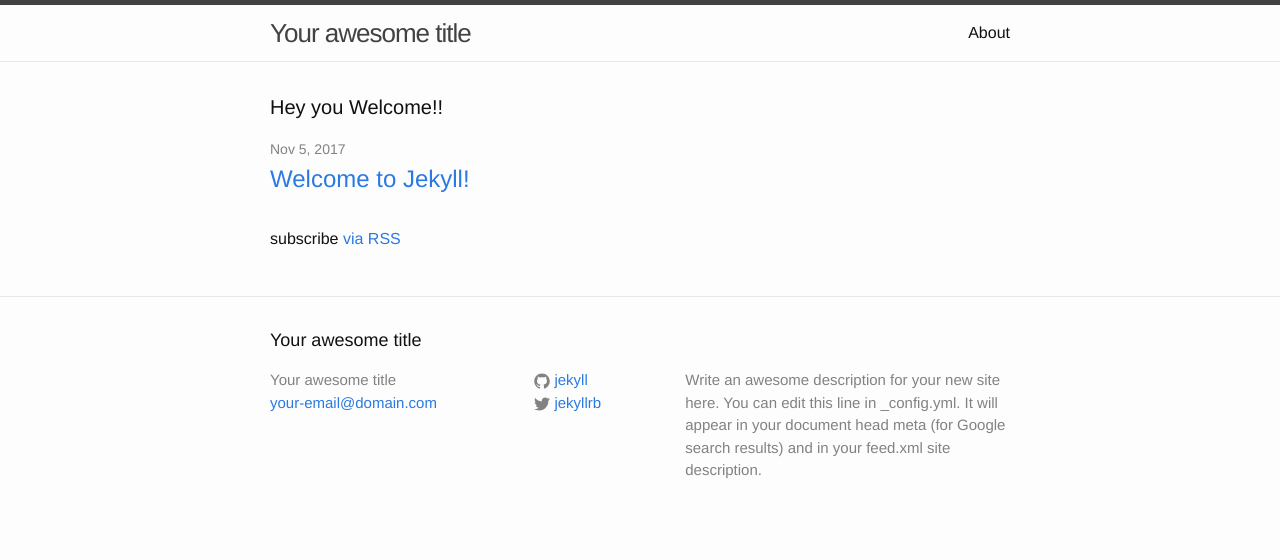
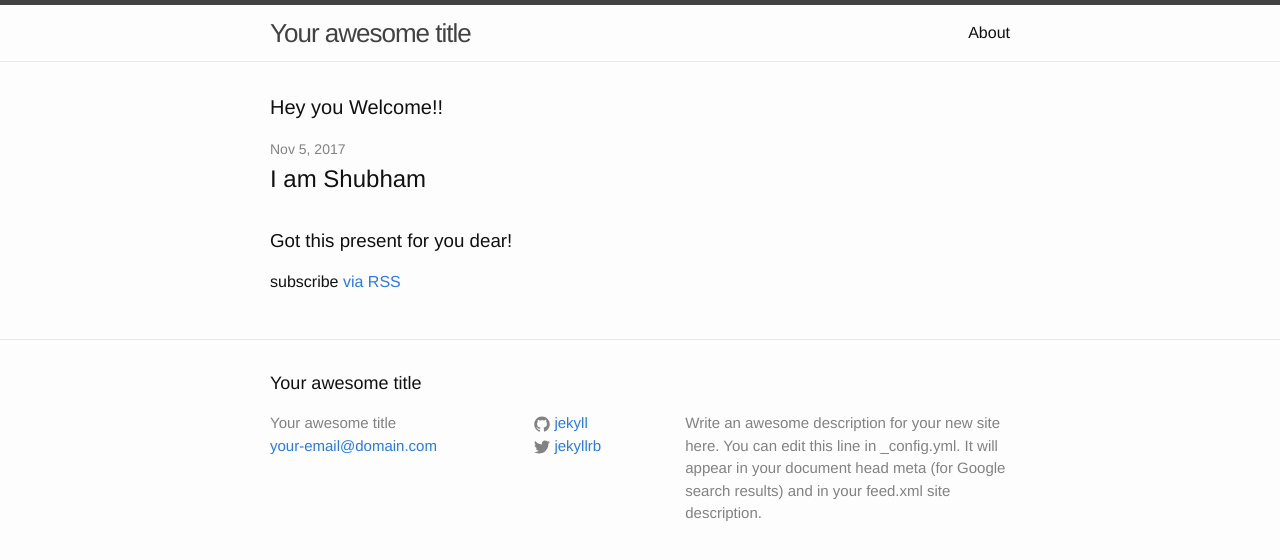
Before and after one commit to shubhambhadke/shubhambhadke.github.io, a Jekyll site: the page built from index.html, in a window 1280 px wide. Shown: the top 560 px of the page. Built offline with Jekyll 4.4.1, drawn with Linux system fonts in a browser that asks for light colours.

Commit message:
Update index.html

```diff
--- a/index.html
+++ b/index.html
@@ -12,11 +12,12 @@ layout: default
         <span class="post-meta">{{ post.date | date: "%b %-d, %Y" }}</span>
 
         <h2>
-          <a class="post-link" href="{{ post.url | prepend: site.baseurl }}">{{ post.title }}</a>
+          I am Shubham
         </h2>
       </li>
     {% endfor %}
   </ul>
+  <h3> Got this present for you dear!</h3>
 
   <p class="rss-subscribe">subscribe <a href="{{ "/feed.xml" | prepend: site.baseurl }}">via RSS</a></p>
 
```
